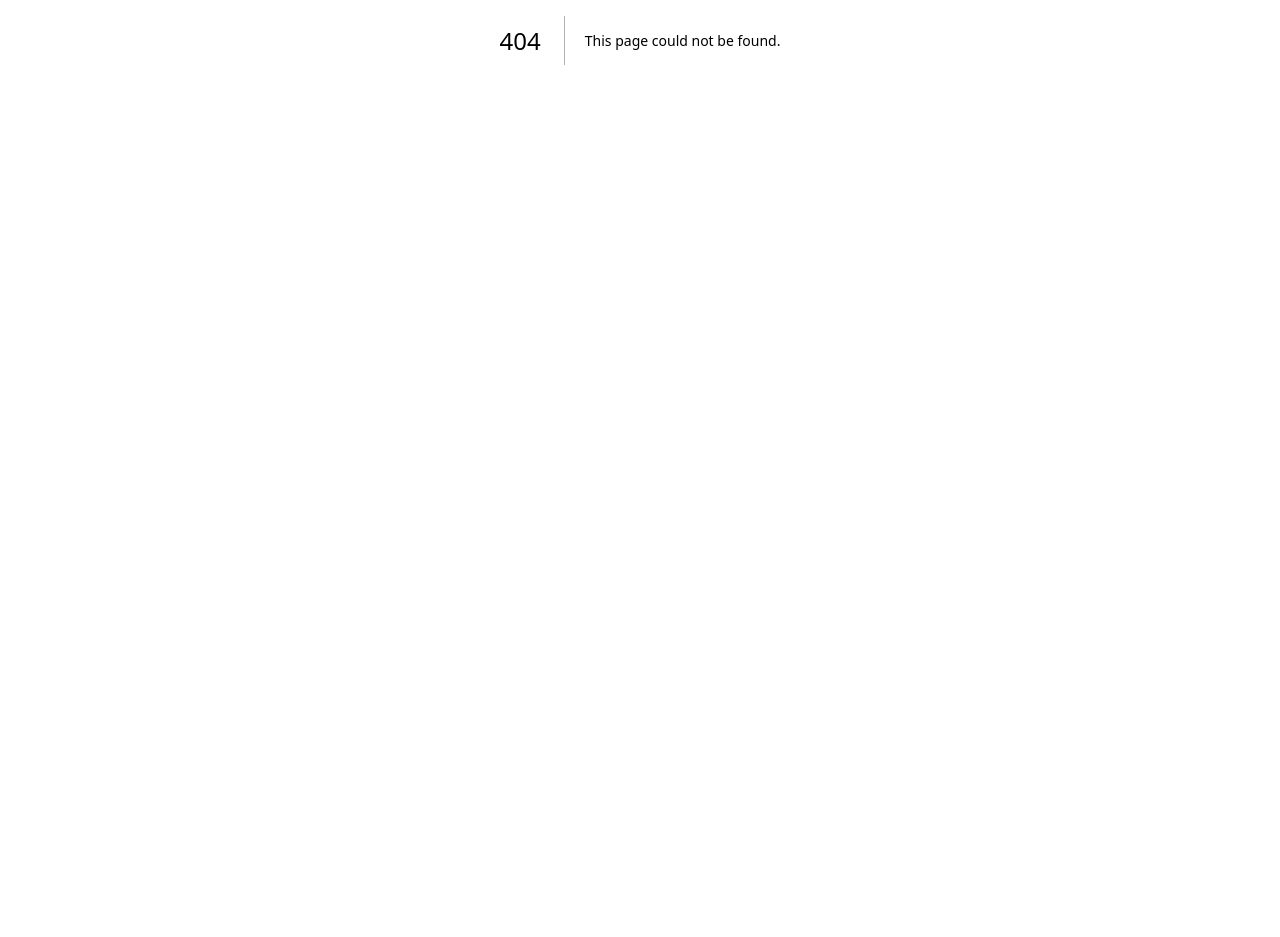
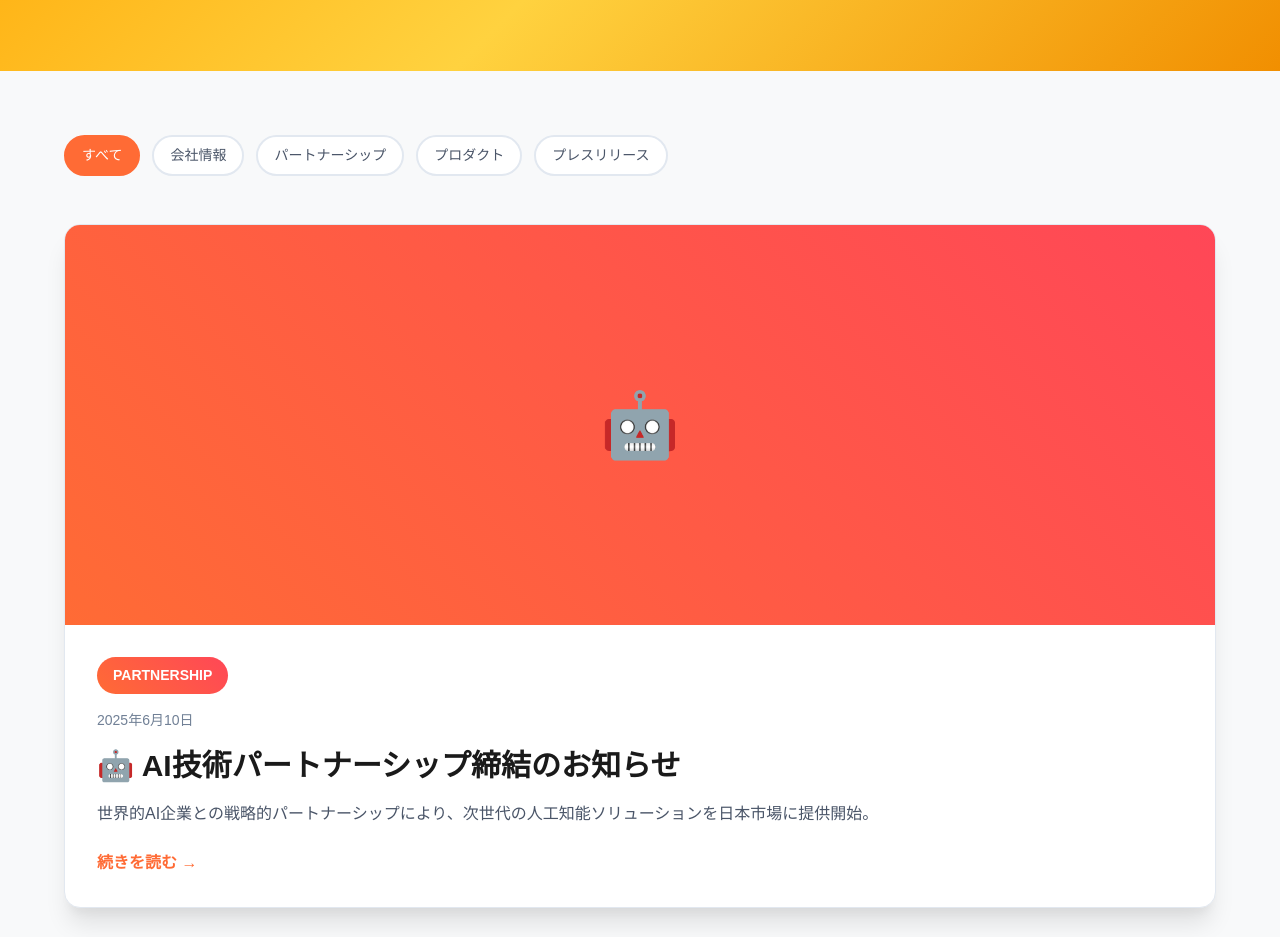
Before and after one commit to aheebwa32/llp_japanese_website, a Next.js app: page /news in a window 1280 px wide. Before the commit this address had no page. Shown: the part 360-1297 px from the top of the page. Before the commit the page ends 800 px from the top, so only its background shows below. Built offline with nearby package versions, Linux system fonts and the light colour scheme.

Commit message:
addd the news page for the website

```diff
--- /dev/null
+++ b/src/app/news/page.tsx
@@ -0,0 +1,346 @@
+'use client';
+
+import React, { useState } from 'react';
+import Link from 'next/link';
+import {
+  PageContainer,
+  Container,
+  ContentSection
+} from '@/styles/components/layout';
+import {
+  HeroSection,
+  HeroContainer,
+  HeroTitle,
+  HeroSubtitle
+} from '@/styles/components/sections';
+import {
+  NewsCard
+} from '@/styles/components/cards';
+import {
+  BreadcrumbNav,
+  FilterSection,
+  FilterButtons
+} from '@/styles/components/navigation';
+import {
+  FilterButton,
+  Button
+} from '@/styles/components/buttons';
+import { styled } from '@/styles/stitches.config';
+
+const FeaturedNews = styled('div', {
+  background: '$white',
+  borderRadius: '$2xl',
+  overflow: 'hidden',
+  boxShadow: '$xl',
+  mb: '$12',
+  border: '1px solid $border',
+
+  '& .image': {
+    height: '300px',
+    background: 'linear-gradient(45deg, var(--color1), var(--color2))',
+    display: 'flex',
+    alignItems: 'center',
+    justifyContent: 'center',
+    fontSize: '$6xl',
+
+    '@md': {
+      height: '400px',
+    },
+  },
+
+  '& .content': {
+    p: '$8',
+
+    '& .category': {
+      background: 'linear-gradient(45deg, var(--cat1), var(--cat2))',
+      color: '$white',
+      px: '$4',
+      py: '$2',
+      borderRadius: '$full',
+      fontSize: '$sm',
+      fontWeight: '$bold',
+      display: 'inline-block',
+      mb: '$4',
+      textTransform: 'uppercase',
+    },
+
+    '& .date': {
+      fontSize: '$sm',
+      color: '$textMuted',
+      mb: '$4',
+      fontWeight: '$medium',
+    },
+
+    '& h2': {
+      fontSize: '$2xl',
+      fontWeight: '$bold',
+      mb: '$4',
+      color: '$textPrimary',
+      lineHeight: '$tight',
+
+      '@md': {
+        fontSize: '$3xl',
+      },
+    },
+
+    '& .excerpt': {
+      color: '$textSecondary',
+      lineHeight: '$relaxed',
+      mb: '$6',
+    },
+
+    '& .read-more': {
+      color: '$primary',
+      fontWeight: '$semibold',
+      textDecoration: 'none',
+      display: 'inline-flex',
+      alignItems: 'center',
+      gap: '$2',
+
+      '&:hover': {
+        textDecoration: 'underline',
+      },
+    },
+  },
+});
+
+const RegularNewsGrid = styled('div', {
+  display: 'grid',
+  gridTemplateColumns: '1fr',
+  gap: '$6',
+  mt: '$12',
+
+  '@md': {
+    gridTemplateColumns: 'repeat(2, 1fr)',
+  },
+
+  '@lg': {
+    gridTemplateColumns: 'repeat(3, 1fr)',
+  },
+});
+
+const RegularNewsCard = styled('article', {
+  background: '$white',
+  borderRadius: '$xl',
+  overflow: 'hidden',
+  boxShadow: '$md',
+  transition: '$default',
+  border: '1px solid $border',
+
+  '&:hover': {
+    transform: 'translateY(-3px)',
+    boxShadow: '$lg',
+  },
+
+  '& .image': {
+    height: '200px',
+    background: 'linear-gradient(45deg, var(--color1), var(--color2))',
+    display: 'flex',
+    alignItems: 'center',
+    justifyContent: 'center',
+    fontSize: '$4xl',
+  },
+
+  '& .content': {
+    p: '$6',
+
+    '& .category': {
+      background: 'linear-gradient(45deg, var(--cat1), var(--cat2))',
+      color: '$white',
+      px: '$3',
+      py: '$1',
+      borderRadius: '$base',
+      fontSize: '$xs',
+      fontWeight: '$bold',
+      display: 'inline-block',
+      mb: '$3',
+      textTransform: 'uppercase',
+    },
+
+    '& .date': {
+      fontSize: '$xs',
+      color: '$textMuted',
+      mb: '$2',
+      fontWeight: '$medium',
+    },
+
+    '& h3': {
+      fontSize: '$lg',
+      fontWeight: '$semibold',
+      mb: '$3',
+      color: '$textPrimary',
+      lineHeight: '$snug',
+    },
+
+    '& .excerpt': {
+      color: '$textSecondary',
+      fontSize: '$sm',
+      lineHeight: '$relaxed',
+      mb: '$4',
+    },
+
+    '& .read-more': {
+      color: '$primary',
+      fontWeight: '$medium',
+      textDecoration: 'none',
+      fontSize: '$sm',
+
+      '&:hover': {
+        textDecoration: 'underline',
+      },
+    },
+  },
+});
+
+export default function NewsPage() {
+  const [activeFilter, setActiveFilter] = useState('all');
+
+  const newsData = [
+    {
+      id: 'ai-partnership',
+      title: '🤖 AI技術パートナーシップ締結のお知らせ',
+      category: 'partnership',
+      date: '2025年6月10日',
+      excerpt: '世界的AI企業との戦略的パートナーシップにより、次世代の人工知能ソリューションを日本市場に提供開始。',
+      icon: '🤖',
+      colors: { color1: '#FF6B35', color2: '#FF4757' },
+      categoryColors: { cat1: '#FF6B35', cat2: '#FF4757' },
+      featured: true,
+    },
+    {
+      id: 'new-office',
+      title: '🏢 大阪支社開設のお知らせ',
+      category: 'company',
+      date: '2025年6月5日',
+      excerpt: '関西圏でのサービス拡充を目的として、大阪市中央区に新支社を開設いたします。',
+      icon: '🏢',
+      colors: { color1: '#004E89', color2: '#3742FA' },
+      categoryColors: { cat1: '#004E89', cat2: '#3742FA' },
+    },
+    // Add more news items...
+  ];
+
+  const filteredNews = newsData.filter(news =>
+    activeFilter === 'all' || news.category === activeFilter
+  );
+
+  const featuredNews = filteredNews.find(news => news.featured);
+  const regularNews = filteredNews.filter(news => !news.featured);
+
+  return (
+    <PageContainer>
+      <BreadcrumbNav>
+        <ol>
+          <li><Link href="/">ホーム</Link></li>
+          <li>ニュース</li>
+        </ol>
+      </BreadcrumbNav>
+
+      <HeroSection gradient="news">
+        <HeroContainer>
+          <HeroTitle>📰 ニュース・プレスリリース</HeroTitle>
+          <HeroSubtitle>
+            LLP Tech Solutionsの最新情報、
+            プレスリリース、業界動向をお届けします
+          </HeroSubtitle>
+        </HeroContainer>
+      </HeroSection>
+
+      <ContentSection background="surface">
+        <Container>
+          <FilterSection>
+            <FilterButtons>
+              <FilterButton
+                active={activeFilter === 'all'}
+                onClick={() => setActiveFilter('all')}
+              >
+                すべて
+              </FilterButton>
+              <FilterButton
+                active={activeFilter === 'company'}
+                onClick={() => setActiveFilter('company')}
+              >
+                会社情報
+              </FilterButton>
+              <FilterButton
+                active={activeFilter === 'partnership'}
+                onClick={() => setActiveFilter('partnership')}
+              >
+                パートナーシップ
+              </FilterButton>
+              <FilterButton
+                active={activeFilter === 'product'}
+                onClick={() => setActiveFilter('product')}
+              >
+                プロダクト
+              </FilterButton>
+              <FilterButton
+                active={activeFilter === 'press'}
+                onClick={() => setActiveFilter('press')}
+              >
+                プレスリリース
+              </FilterButton>
+            </FilterButtons>
+          </FilterSection>
+
+          {featuredNews && (
+            <FeaturedNews
+              style={{
+                '--color1': featuredNews.colors.color1,
+                '--color2': featuredNews.colors.color2,
+                '--cat1': featuredNews.categoryColors.cat1,
+                '--cat2': featuredNews.categoryColors.cat2,
+              } as React.CSSProperties}
+            >
+              <div className="image">
+                {featuredNews.icon}
+              </div>
+              <div className="content">
+                <span className="category">{featuredNews.category}</span>
+                <div className="date">{featuredNews.date}</div>
+                <h2>{featuredNews.title}</h2>
+                <div className="excerpt">{featuredNews.excerpt}</div>
+                <Link href={`/news/${featuredNews.id}`} className="read-more">
+                  続きを読む →
+                </Link>
+              </div>
+            </FeaturedNews>
+          )}
+
+          <RegularNewsGrid>
+            {regularNews.map((news) => (
+              <RegularNewsCard
+                key={news.id}
+                style={{
+                  '--color1': news.colors.color1,
+                  '--color2': news.colors.color2,
+                  '--cat1': news.categoryColors.cat1,
+                  '--cat2': news.categoryColors.cat2,
+                } as React.CSSProperties}
+              >
+                <div className="image">
+                  {news.icon}
+                </div>
+                <div className="content">
+                  <span className="category">{news.category}</span>
+                  <div className="date">{news.date}</div>
+                  <h3>{news.title}</h3>
+                  <div className="excerpt">{news.excerpt}</div>
+                  <Link href={`/news/${news.id}`} className="read-more">
+                    続きを読む →
+                  </Link>
+                </div>
+              </RegularNewsCard>
+            ))}
+          </RegularNewsGrid>
+
+          <div style={{ textAlign: 'center', marginTop: '3rem' }}>
+            <Button variant="outline" size="lg">
+              さらに読み込む
+            </Button>
+          </div>
+        </Container>
+      </ContentSection>
+    </PageContainer>
+  );
+}
```
